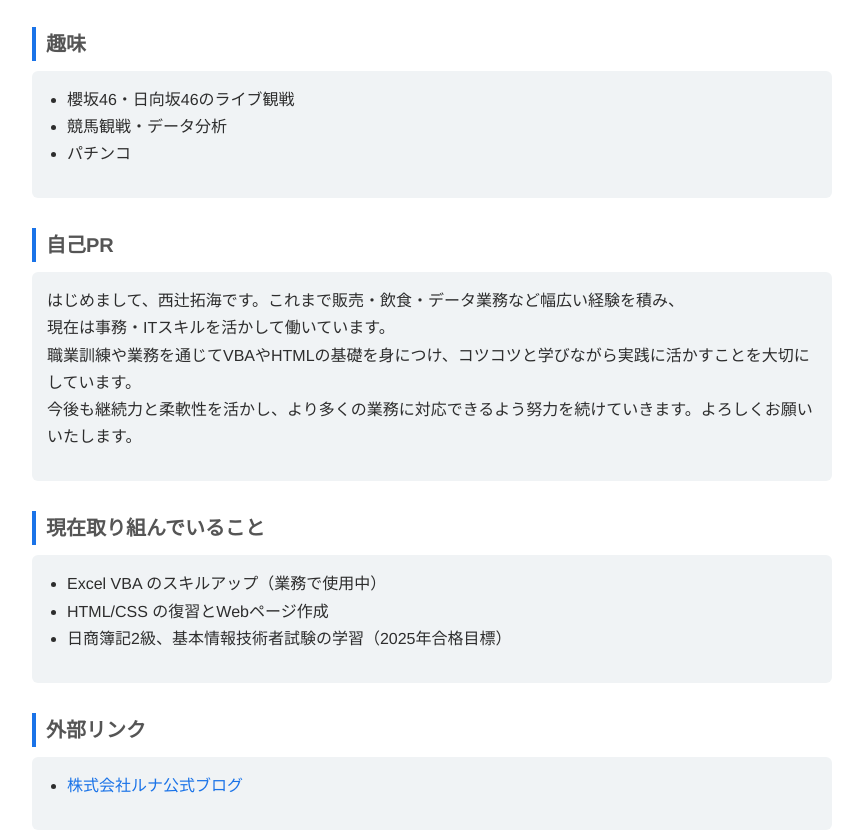
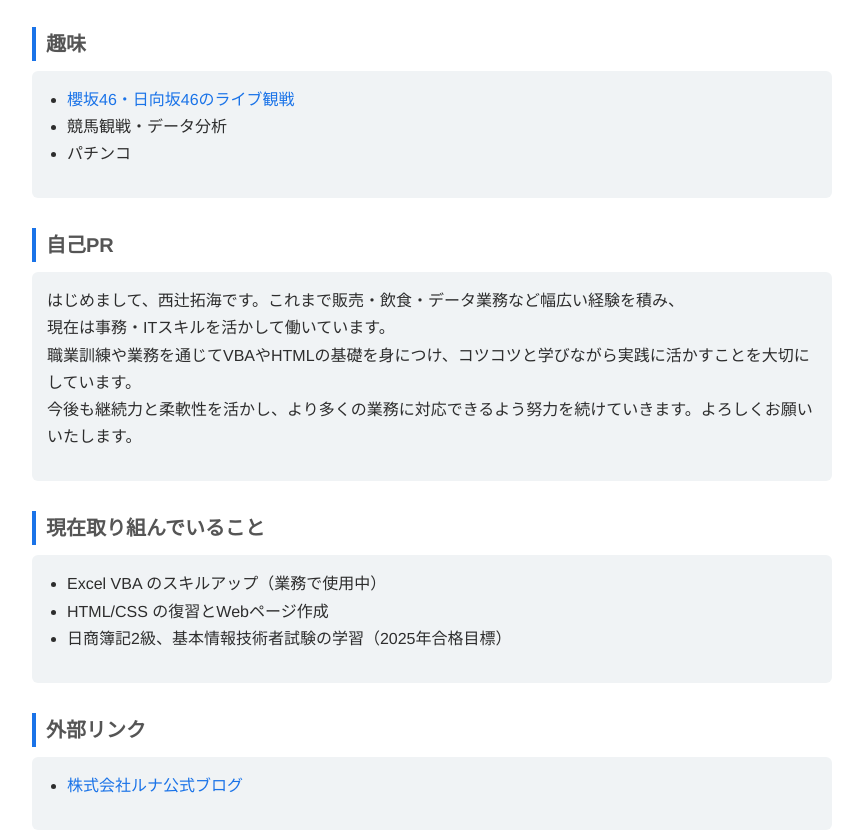
Before and after one commit to takumi123456/profile-page, a plain HTML site: page index.html in a window 1280 px wide. Shown: the part 1380-2213 px from the top of the page, without its empty margins (208-1051 px from the left). Drawn offline with Linux system fonts and the light colour scheme.

Commit message:
Update index.html

```diff
--- a/index.html
+++ b/index.html
@@ -110,12 +110,13 @@
   <h2>趣味</h2>
   <div class="gray-box">
     <ul>
-          <li>櫻坂46・日向坂46のライブ観戦</li>
+      <li><a href="https://takumi123456.github.io/My-hobby/" target="_blank">櫻坂46・日向坂46のライブ観戦</a></li>
       <li>競馬観戦・データ分析</li>
       <li>パチンコ</li>
     </ul>
   </div>
 </div>
+
 
     <div class="section">
       <h2>自己PR</h2>
```
Lines whose indentation alone changed are shown as unchanged.
